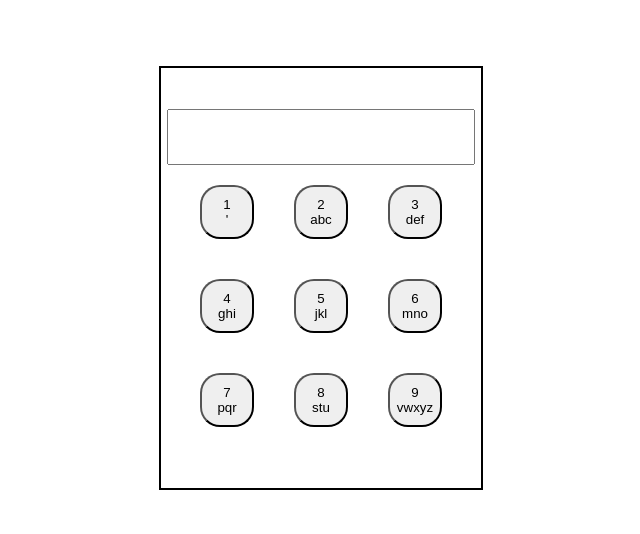
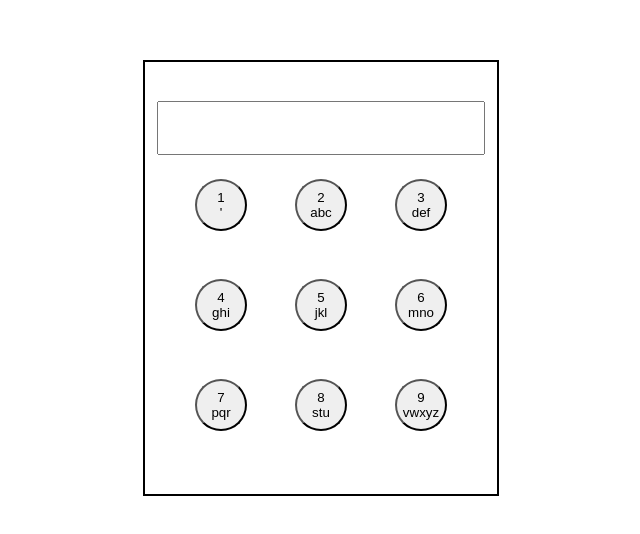
Before and after one commit to pankaj-idexcel/T9-Keyboard, a React (Create React App) app in the folder t9-keyboard/: page / in a window 1280 px wide. Shown: the part 130-664 px from the top of the page, without its empty margins (327-967 px from the left). Built offline with nearby package versions, Linux system fonts and the light colour scheme.

Commit message:
commit changes to the project

```diff
--- a/t9-keyboard/src/App.js
+++ b/t9-keyboard/src/App.js
@@ -16,11 +16,11 @@ function App() {
         className="App"
         style={{
           border: "2px solid black",
-          width: "300px",
-          height: "400px",
+          width: "20rem",
+          height: "25rem",
           display: "flex",
           flexDirection: "column",
-          padding: "10px",
+          padding: "1rem",
           justifyContent: "center",
           alignItems: "center",
         }}
--- a/t9-keyboard/src/Component/DisplayInput/index.jsx
+++ b/t9-keyboard/src/Component/DisplayInput/index.jsx
@@ -7,7 +7,7 @@ const DisplayInput = ({ input }) => {
         value={input}
         readOnly
         type={"text"}
-        style={{ width: "300px", height: "50px", fontSize: "30px" }}
+        style={{ width: "20rem", height: "3rem", fontSize: "2rem" }}
       ></input>
     </form>
   );
--- a/t9-keyboard/src/Component/Keyboard/index.jsx
+++ b/t9-keyboard/src/Component/Keyboard/index.jsx
@@ -42,7 +42,7 @@ const Keyboard = () => {
       <DisplayInput input={input} />
       <div
         style={{
-          width: "300px",
+          width: "20rem",
           height: "auto",
           display: "flex",
           flexWrap: "wrap",
@@ -55,15 +55,15 @@ const Keyboard = () => {
             <button
               type="button"
               style={{
-                margin: "20px",
-                width: "50px",
-                height: "30px",
-                borderRadius:"20px",
+                margin: "1.5rem",
+                width: "1.5rem",
+                height: "3rem",
+                borderRadius:"2rem",
                 display: "flex",
                 flexDirection: "column",
                 justifyContent: "center",
                 alignItems: "center",
-                padding: "25px",
+                padding: "1.5rem",
               }}
               key={item.number}
               onClick={() => handleInput(item)}
```
